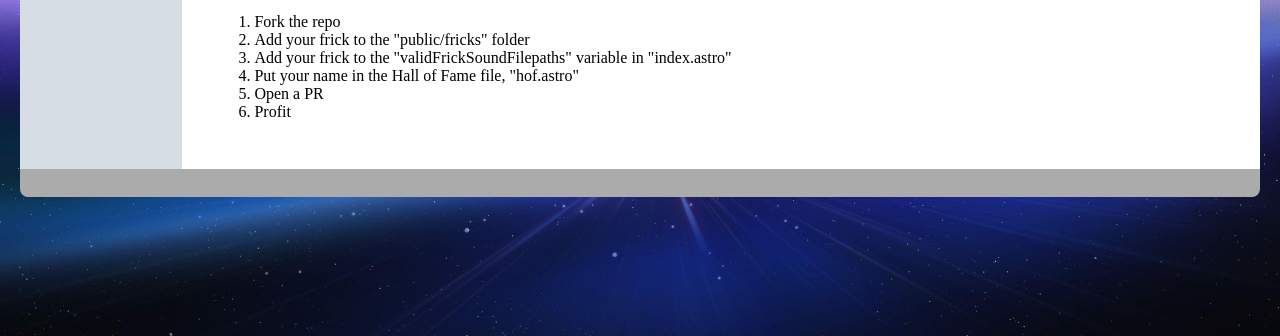
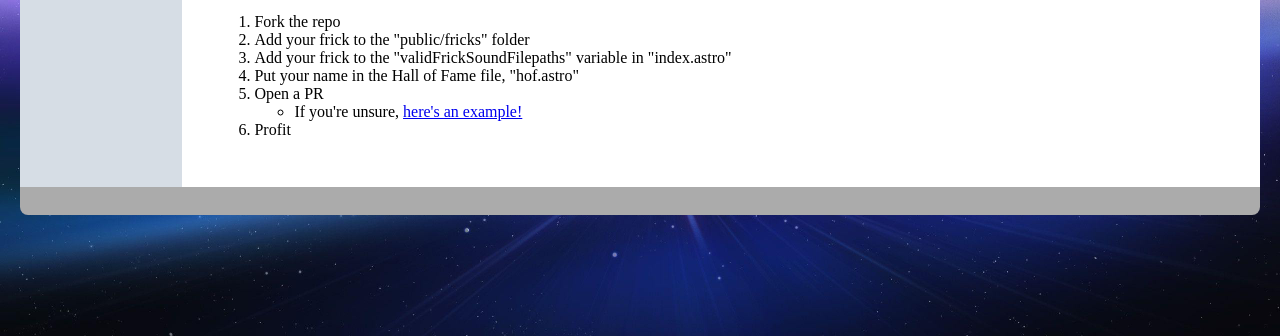
Before and after one commit to maxdemaio/frick, an Astro site: page /hof in a window 1280 px wide. Shown: the part 464-800 px from the top of the page. Built offline with nearby package versions, Linux system fonts and the light colour scheme; Astro itself is replaced by a stand-in of ours.

Commit message:
update hof

```diff
--- a/src/pages/hof.astro
+++ b/src/pages/hof.astro
@@ -46,7 +46,11 @@ import Layout from "../layouts/Layout.astro";
         <li>Add your frick to the "public/fricks" folder</li>
         <li>Add your frick to the "validFrickSoundFilepaths" variable in "index.astro"</li>
         <li>Put your name in the Hall of Fame file, "hof.astro"</li>
-        <li>Open a PR</li>
+        <li>Open a PR
+          <ul>
+            <li>If you're unsure, <a href="https://github.com/maxdemaio/frick/pull/3/files">here's an example!</a></li>
+          </ul>
+        </li>
         <li>Profit</li>
       </ol>
       </div>
```
